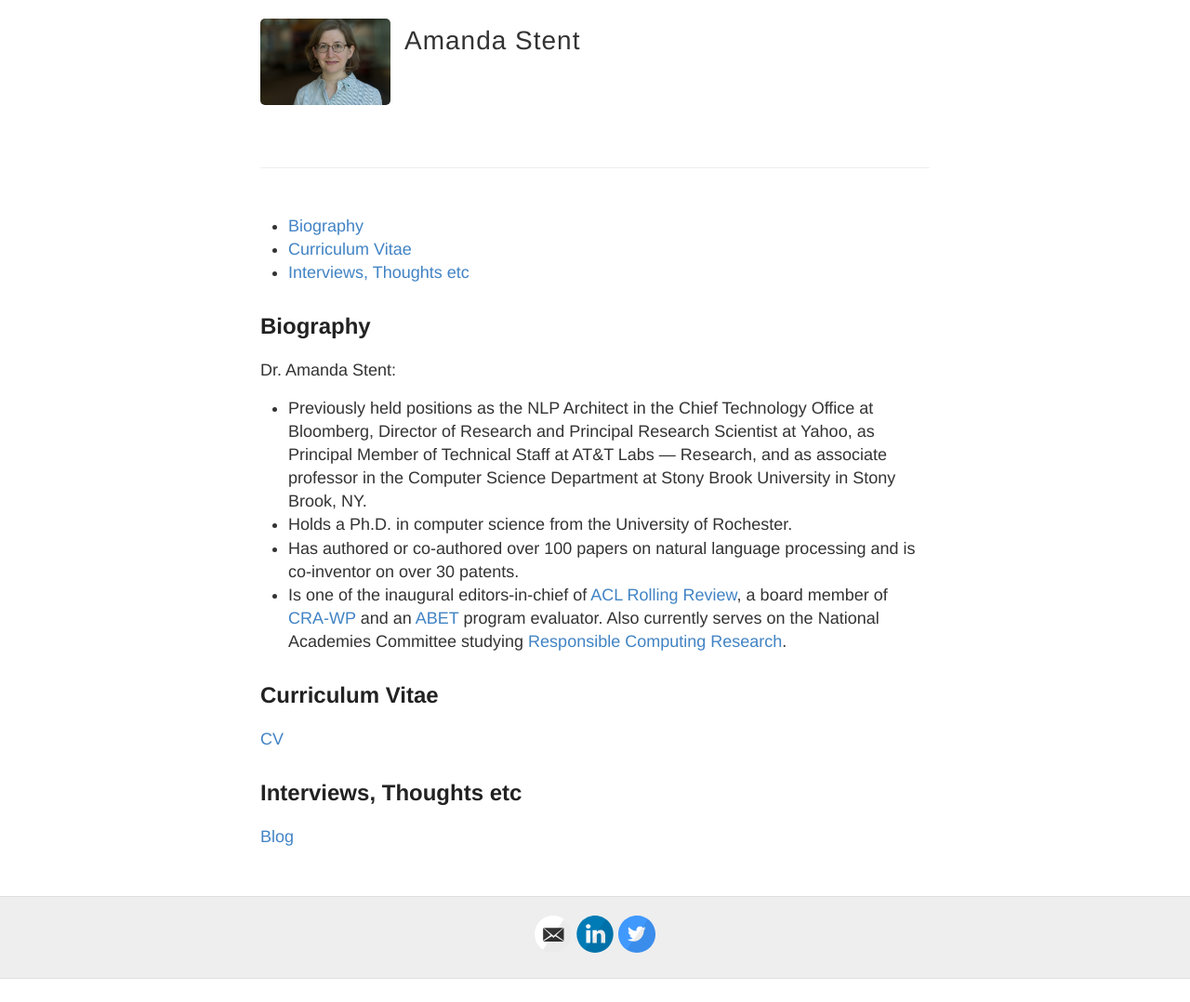
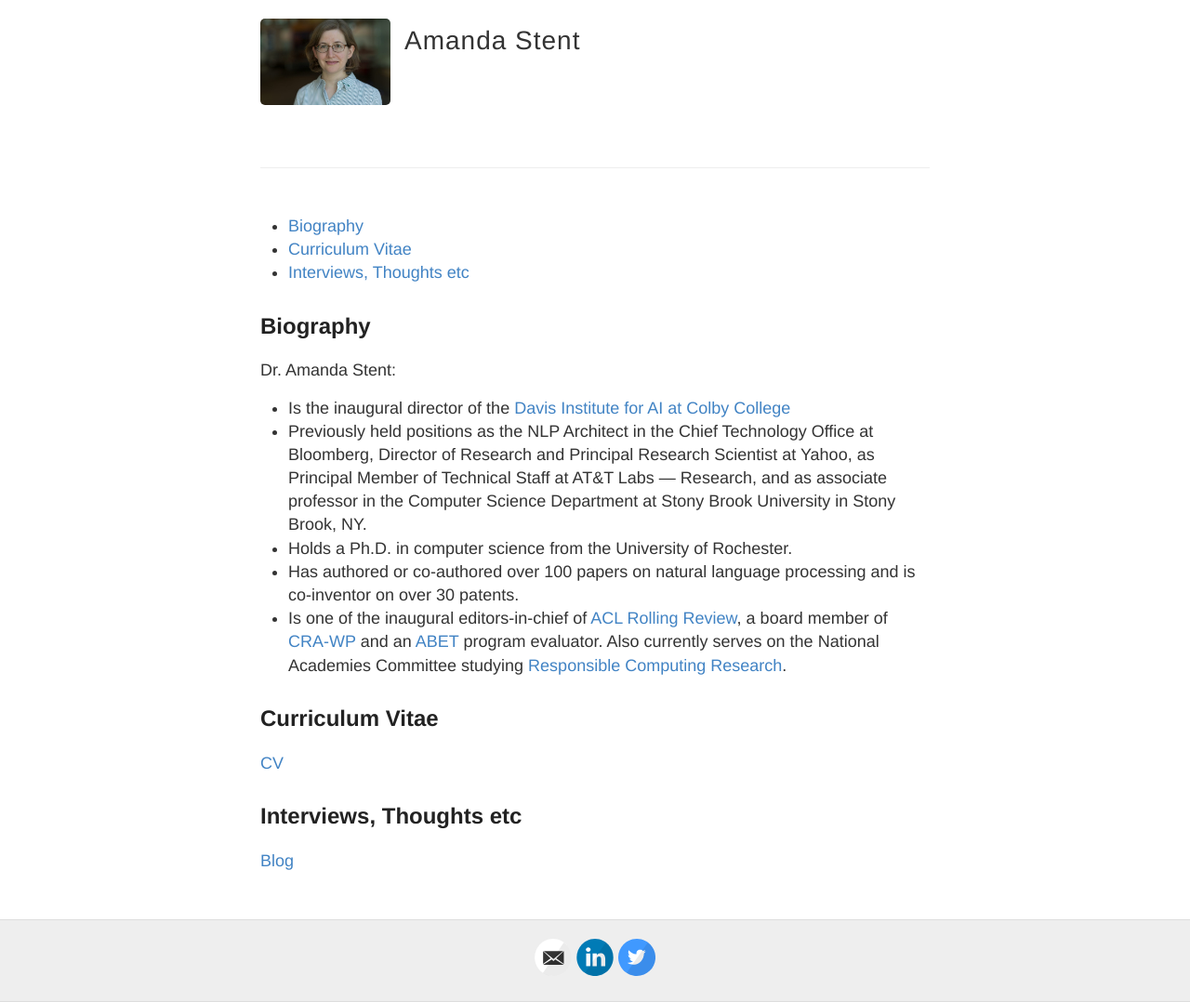
Before and after one commit to ajstent/ajstent.github.io, a Jekyll site: the page built from index.md, in a window 1280 px wide. Shown: the whole page at 93% size. Built offline with Jekyll 4.4.1, drawn with Linux system fonts in a browser that asks for light colours; before the commit the page ends 1053 px from its top, so only the background shows below that.

Commit message:
Update index.md

```diff
--- a/index.md
+++ b/index.md
@@ -9,6 +9,7 @@ title:
 ## Biography
 
 Dr. Amanda Stent:
+* Is the inaugural director of the [Davis Institute for AI at Colby College](https://artificial-intelligence.colby.edu/)
 * Previously held positions as the NLP Architect in the Chief Technology Office at Bloomberg, Director of Research and Principal Research Scientist at Yahoo, as Principal Member of Technical Staff at AT&T Labs — Research, and as associate professor in the Computer Science Department at Stony Brook University in Stony Brook, NY.
 * Holds a Ph.D. in computer science from the University of Rochester.
 * Has authored or co-authored over 100 papers on natural language processing and is co-inventor on over 30 patents.
```
